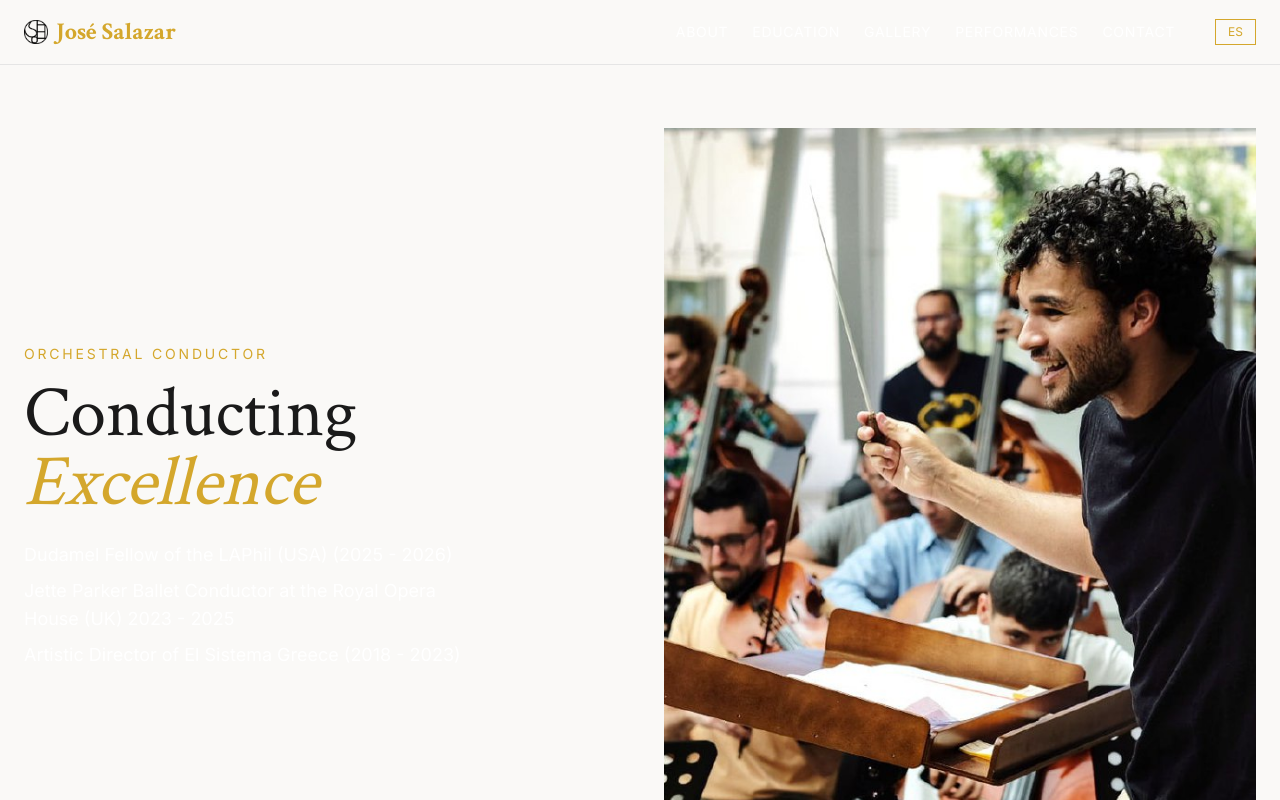
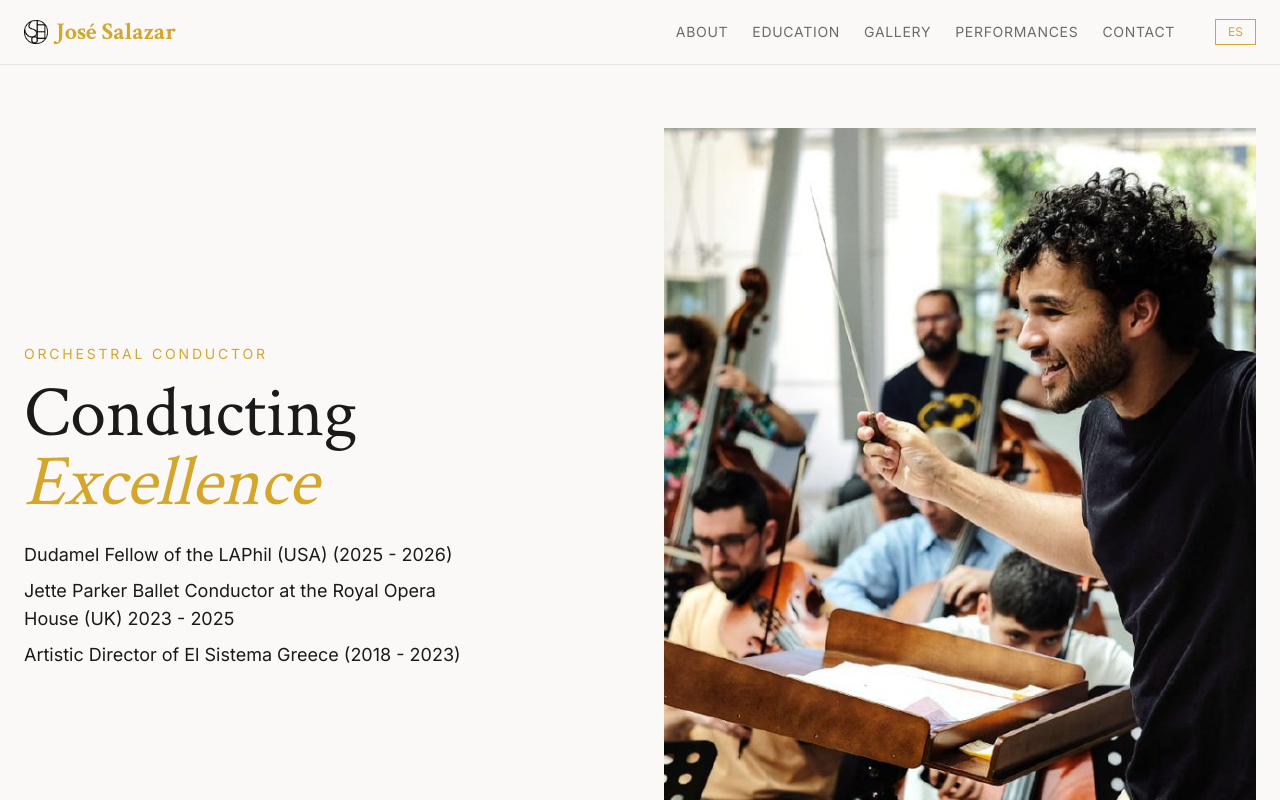
Before and after one commit to Seenfinity/jose-salazar-v2, a Next.js app: page / in a window 1280 px wide. Both pictures are taken after a click on the button "ENTER". Shown: the top 800 px of the page. Built offline with nearby package versions, Linux system fonts and the light colour scheme.

Commit message:
Fix text color: keep white only on landing page, dark text on inner pages

```diff
--- a/src/app/page.tsx
+++ b/src/app/page.tsx
@@ -203,7 +203,7 @@ function Navigation({ t, lang, onLangChange }: { t: typeof translations.en; lang
             <Link
               key={item.id}
               href={item.href}
-              className="text-sm text-[white] hover:text-[#d4a72c] transition-colors uppercase tracking-wider"
+              className="text-sm text-[#6b6b6b] hover:text-[#d4a72c] transition-colors uppercase tracking-wider"
             >
               {item.label}
             </Link>
@@ -242,7 +242,7 @@ function Navigation({ t, lang, onLangChange }: { t: typeof translations.en; lang
                 <Link
                   key={item.id}
                   href={item.href}
-                  className="text-left text-lg text-[white] hover:text-[#d4a72c] transition-colors uppercase tracking-wider py-2"
+                  className="text-left text-lg text-[#6b6b6b] hover:text-[#d4a72c] transition-colors uppercase tracking-wider py-2"
                   onClick={() => setIsOpen(false)}
                 >
                   {item.label}
@@ -279,7 +279,7 @@ function HeroSlide({ t }: { t: typeof translations.en }) {
               {t.home.heroTitle.split(" ")[0]}<br />
               <span className="italic text-[#d4a72c]">{t.home.heroTitle.split(" ").slice(1).join(" ")}</span>
             </h1>
-            <div className="space-y-2 text-base md:text-lg text-[white] max-w-md mx-auto md:mx-0 mb-6 md:mb-8">
+            <div className="space-y-2 text-base md:text-lg text-[#1a1a1a] max-w-md mx-auto md:mx-0 mb-6 md:mb-8">
               <p>{t.home.dudamel}</p>
               <p>{t.home.jetteParker}</p>
               <p>{t.home.artisticDirector}</p>
@@ -353,7 +353,7 @@ function PreviewSlide({
             <h2 className="font-display text-3xl md:text-4xl lg:text-5xl text-[#1a1a1a] mb-4 md:mb-6">
               {title}
             </h2>
-            <p className="text-[white] text-base md:text-lg leading-relaxed mb-6 md:mb-8 max-w-md">
+            <p className="text-[#6b6b6b] text-base md:text-lg leading-relaxed mb-6 md:mb-8 max-w-md">
               {preview}
             </p>
             <Link
@@ -401,7 +401,7 @@ function PreviewSlideAlt({
             <h2 className="font-display text-3xl md:text-4xl lg:text-5xl text-[#1a1a1a] mb-4 md:mb-6">
               {title}
             </h2>
-            <p className="text-[white] text-base md:text-lg leading-relaxed mb-6 md:mb-8 max-w-md">
+            <p className="text-[#6b6b6b] text-base md:text-lg leading-relaxed mb-6 md:mb-8 max-w-md">
               {preview}
             </p>
             <Link
@@ -449,7 +449,7 @@ function Footer({ t }: { t: typeof translations.en }) {
   return (
     <footer className="py-6 md:py-8 px-4 md:px-6 bg-[#faf9f7] border-t border-[#e5e5e5]">
       <div className="max-w-7xl mx-auto text-center">
-        <p className="text-sm text-[white] mb-4">
+        <p className="text-sm text-[#6b6b6b] mb-4">
           {t.footer.copyright} Photo by Lope Valles.
         </p>
         <div className="flex justify-center gap-6">
```
